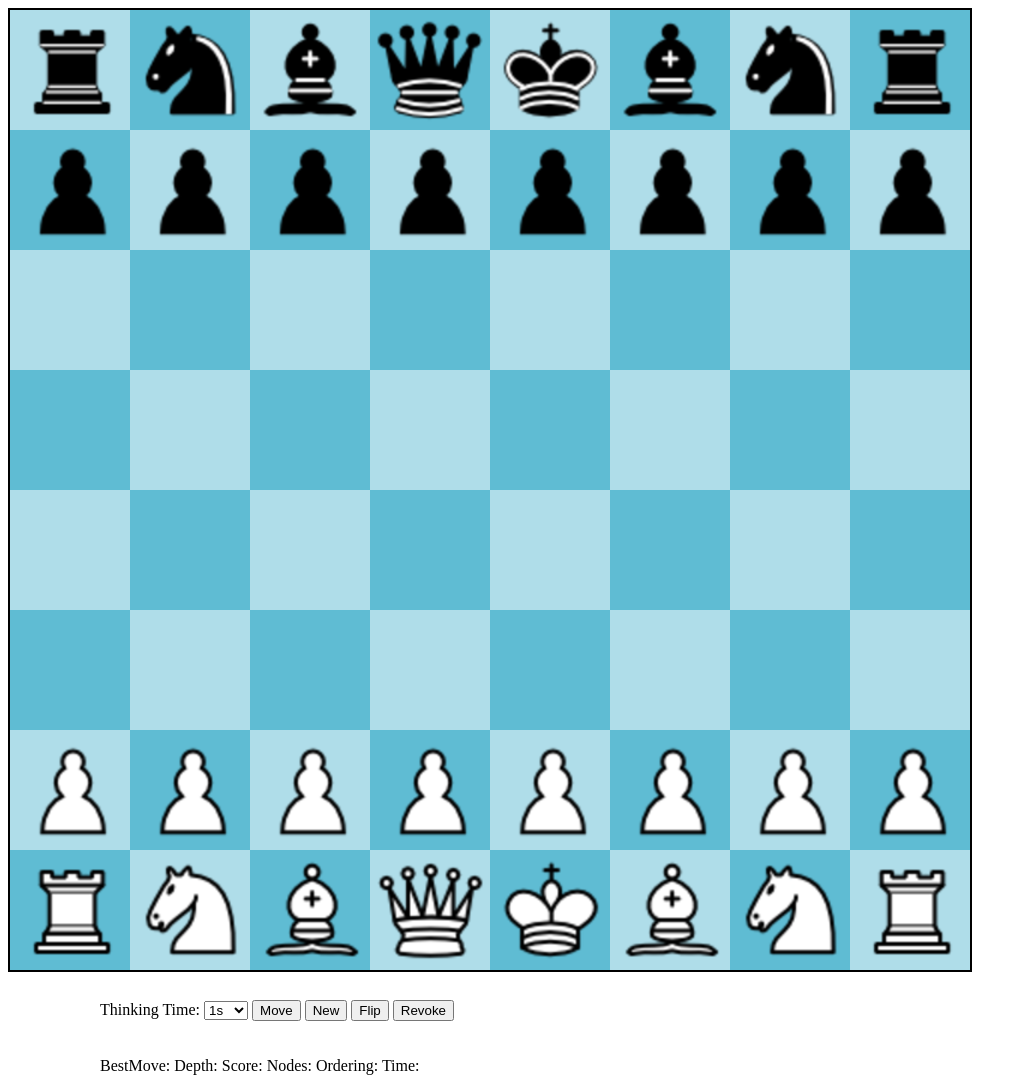
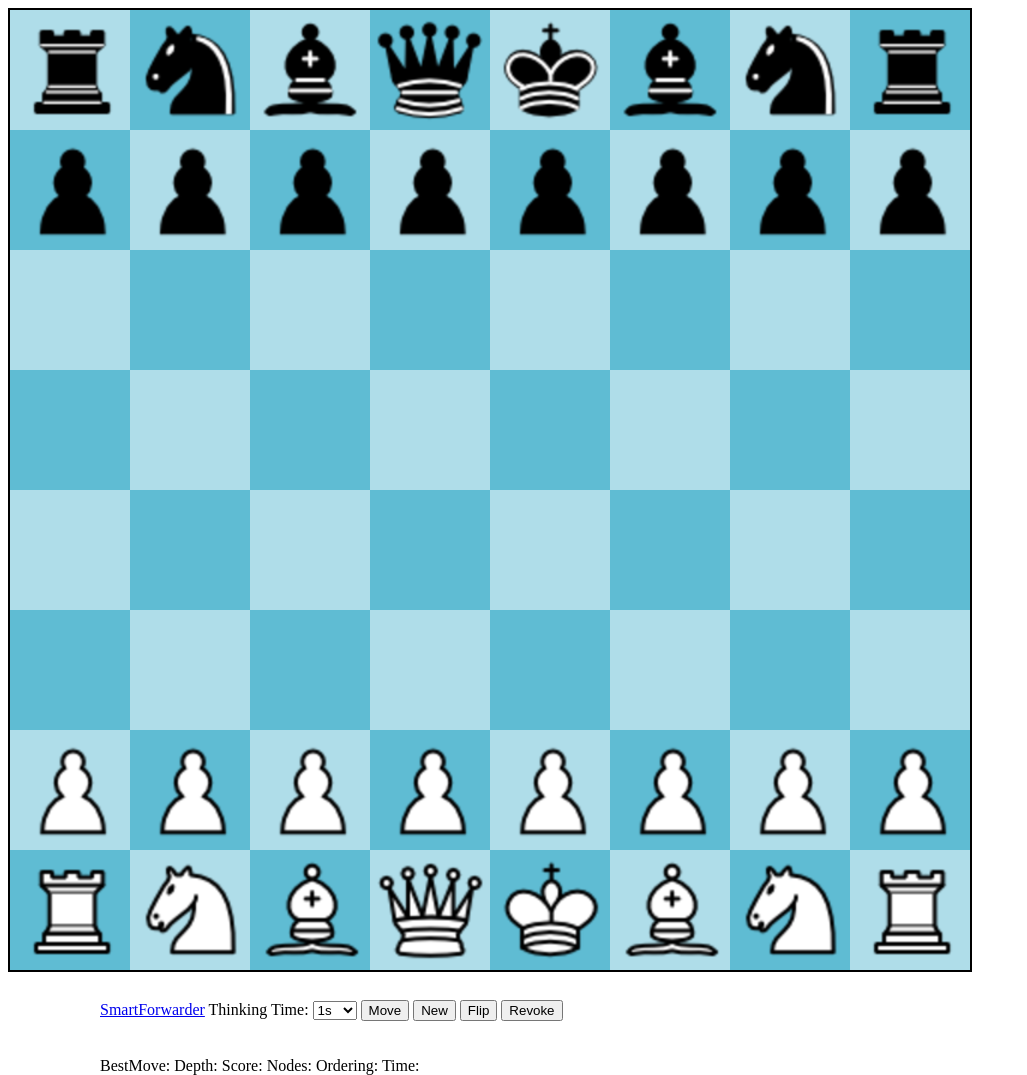
Before and after one commit to kidschess/chessjs, a plain HTML site: page index.html in a window 1280 px wide. Shown: the whole page, without its empty margins (0-1027 px from the left). Drawn offline with Linux system fonts and the light colour scheme.

Commit message:
fix: add smartforwarder

```diff
--- a/index.html
+++ b/index.html
@@ -1,4 +1,3 @@
-
 <!DOCTYPE html>
 <html lang="en">
 	<head>
@@ -29,7 +28,7 @@
 		<div id="CurrentFenDiv"  display="" >
 			<span id="currentFenSpan"></span>
 		</div>
-		<div id="EngineOutput">Thinking Time:
+		<div id="EngineOutput"><a href="https://www.smartforwarder.co" target="_blank">SmartForwarder</a> Thinking Time:
 			<select id="ThinkTimeChoice">
 				<option value="1">1s</option>
 				<option value="2">2s</option>
```
